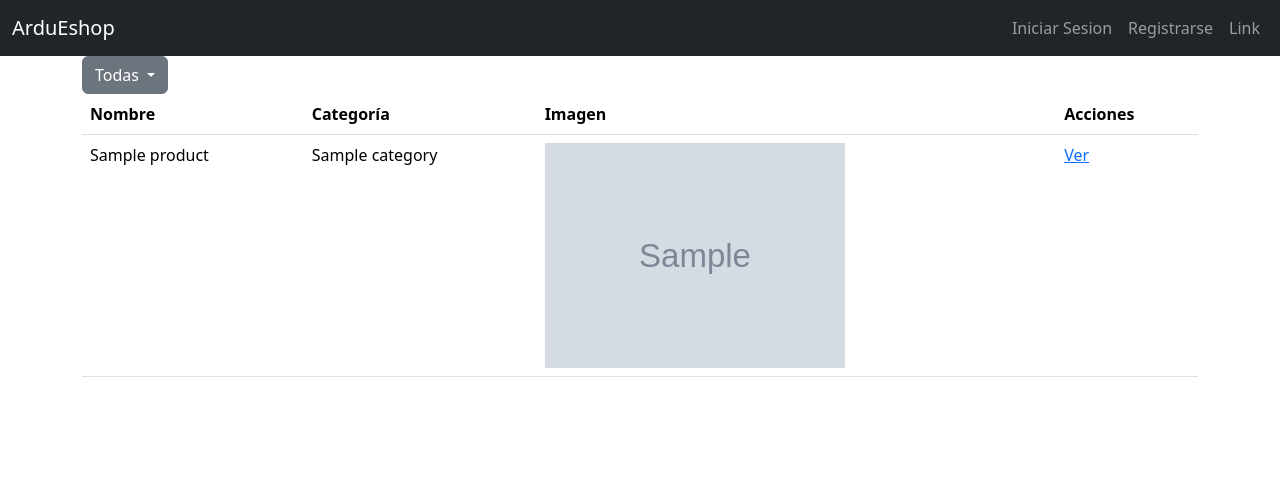
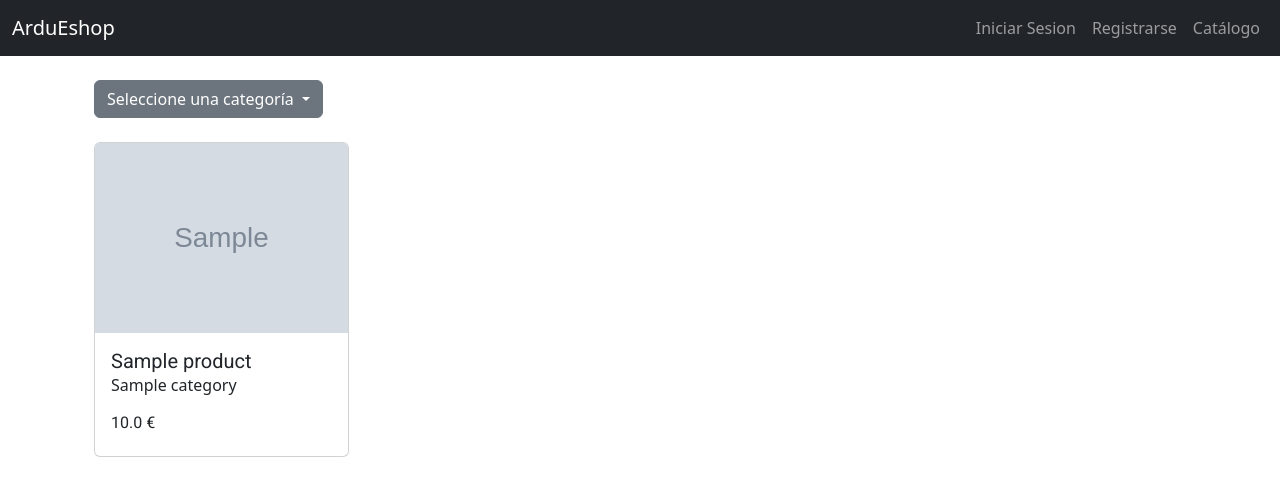
Before and after one commit to NEXUS-PGPI/ardueshop, a Django app: page /product/ in a window 1280 px wide. Shown: the top 496 px of the page. Run offline with Django 4.2, Linux system fonts and the light colour scheme; tables that the repository leaves empty hold one stand-in row (values such as "Sample post"); grey boxes marked "Sample" are stand-in pictures; some libraries are stand-ins or nearby versions.

Commit message:
fix: Improve styles
Styles for catalogue and products have been improved

```diff
--- a/ardueshop/base/templates/base/base.html
+++ b/ardueshop/base/templates/base/base.html
@@ -5,6 +5,29 @@
     <script src="https://code.jquery.com/jquery-3.3.1.slim.min.js" integrity="sha384-q8i/X+965DzO0rT7abK41JStQIAqVgRVzpbzo5smXKp4YfRvH+8abtTE1Pi6jizo" crossorigin="anonymous"></script>
     <script src="https://cdnjs.cloudflare.com/ajax/libs/popper.js/1.14.3/umd/popper.min.js" integrity="sha384-ZMP7rVo3mIykV+2+9J3UJ46jBk0WLaUAdn689aCwoqbBJiSnjAK/l8WvCWPIPm49" crossorigin="anonymous"></script>
     <script src="https://stackpath.bootstrapcdn.com/bootstrap/4.1.1/js/bootstrap.min.js" integrity="sha384-smHYKdLADwkXOn1EmN1qk/HfnUcbVRZyYmZ4qpPea6sjB/pTJ0euyQp0Mk8ck+5T" crossorigin="anonymous"></script>
+
+      <!-- Add a link to Google Fonts to import the desired font -->
+  <link rel="preconnect" href="https://fonts.googleapis.com">
+  <link rel="preconnect" href="https://fonts.gstatic.com" crossorigin>
+  <link href="https://fonts.googleapis.com/css2?family=Roboto:wght@400;700&display=swap" rel="stylesheet">
+
+  <style>
+      /* Apply the font to specific elements */
+      body {
+          font-family: 'Roboto', sans-serif;
+      }
+      h1,
+      h2,
+      h3,
+      h4,
+      h5,
+      h6 {
+          font-family: 'Roboto', sans-serif;
+          /* Adjust font weights and other styles if needed */
+          /* font-weight: 700; */
+      }
+      /* Add other styles here */
+  </style>
 
   {% load bootstrap5 %}
   {% bootstrap_css %}
@@ -38,7 +61,7 @@
           {% endif %}
         <ul class="navbar-nav">
           <li class="nav-item">
-            <a class="nav-link" href="#">Link</a>
+            <a class="nav-link" href="/catalogue">Catálogo</a>
           </li>
         </ul>
       </div>
--- a/ardueshop/product/templates/product/product_list.html
+++ b/ardueshop/product/templates/product/product_list.html
@@ -2,74 +2,56 @@
 {% load static %}
 {% block title %}ArduEshop{% endblock %}
 {% block content %}
+<style>
 
-    <table class="table">
-        <thead>
-        <tr>
-            <th scope="col">Nombre</th>
-            <th scope="col">Categoría</th>
-            <th scope="col">Imagen</th>
-            <th scope="col">Acciones</th>
-             <div class="dropdown show">
-                    <a class="btn btn-secondary dropdown-toggle" href="#" role="button" id="dropdownMenuLink"
-                       data-toggle="dropdown" aria-haspopup="true" aria-expanded="false">
-                        Todas
-                    </a>
-
+    .card:hover {
+        transform: scale(1.05);
+        transition: transform 0.3s ease;
+        cursor: pointer;
+    }
+</style>
+<div class="container mt-4">
+    <div class="row">
+        <div class="col-md-12">
+            <div class="dropdown">
+                <button class="btn btn-secondary dropdown-toggle" type="button" id="dropdownMenuLink" data-toggle="dropdown" aria-haspopup="true" aria-expanded="false">
+                    Seleccione una categoría
+                </button>
                 <div class="dropdown-menu" aria-labelledby="dropdownMenuLink">
-                        <a class="dropdown-item" href="#" data-category="Todas">Todas</a>
+                    <a class="dropdown-item" href="#" data-category="Todas" onclick="filterProducts('Todas')">Todas</a>
                     {% for category in categories %}
-                            <a class="dropdown-item" href="#" data-category="{{ category.name }}">{{ category.name }}</a>
+                    <a class="dropdown-item" href="#" data-category="{{ category.name }}" onclick="filterProducts('{{ category.name }}')">{{ category.name }}</a>
                     {% endfor %}
                 </div>
             </div>
-        </tr>
-        </thead>
-        <tbody>
+        </div>
+    </div>
+    <div class="row mt-4">
         {% for product in products %}
-                <tr class="producto" data-category="{{ product.category.name }}">
-                    <td>{{ product.name }}</td>
-                    <td>{{ product.category.name }}</td>
-                    <td><img src="{{ product.image.url }}" alt="{{ product.name }}" style="max-width: 300px;"></td>
-                    <td><a href="/catalogue/{{ product.id }}">Ver</a></td>
-                </tr>
+        <div class="col-md-3 mb-4 product-card" data-category="{{ product.category.name }}" onclick="window.location.href='/product/{{ product.id }}';" style="cursor: pointer;">
+            <div class="card">
+                <img src="{{ product.image.url }}" class="card-img-top" alt="{{ product.name }}">
+                <div class="card-body">
+                    <h5 class="card-title mb-0">{{ product.name }}</h5>
+                    <p class="card-text">{{ product.category.name }}</p>
+                    <h6>{{ product.price }} €</h6>
+                </div>
+            </div>
+        </div>
         {% endfor %}
-        </tbody>
-    </table>
+    </div>
+</div>
 
 <script>
-        document.addEventListener('DOMContentLoaded', function() {
-            var dropdownItems = document.querySelectorAll('.dropdown-item');
-            var selectedCategoryElement = document.getElementById('dropdownMenuLink');
-
-            dropdownItems.forEach(function(item) {
-                item.addEventListener('click', function(event) {
-                    var opcionSeleccionada = event.target.getAttribute('data-category');
-
-                    if (opcionSeleccionada) {
-                        selectedCategoryElement.textContent = opcionSeleccionada;
-
-                        // Ocultar todos los productos
-                        var productos = document.querySelectorAll('.producto');
-                        productos.forEach(function(producto) {
-                            producto.style.display = "none";
-                        });
-
-                        // Mostrar productos de la categoría seleccionada
-                        var productosCategoria;
-                        if (opcionSeleccionada == 'Todas') {
-                            productosCategoria = productos;  // Si se seleccionó 'Todas', mostrar todos los productos
+    function filterProducts(category) {
+        var productCards = document.querySelectorAll('.product-card');
+        productCards.forEach(function(card) {
+            if (category === 'Todas' || card.dataset.category === category) {
+                card.style.display = 'block';
             } else {
-                            productosCategoria = document.querySelectorAll('.producto[data-category="' + opcionSeleccionada + '"]');
-                        }
-                        productosCategoria.forEach(function(productoCategoria) {
-                            productoCategoria.style.display = "table-row";
-                        });
-                    } else {
-                        console.error("No se encontró el elemento con id 'opcionSeleccionada'");
+                card.style.display = 'none';
             }
         });
-            });
-        });
+    }
 </script>
 {% endblock %}
--- a/ardueshop/product/views.py
+++ b/ardueshop/product/views.py
@@ -5,7 +5,9 @@ from .models import Product, Category
 # Create your views here.
 def product_detail(request, id):
     product = get_object_or_404(Product, id=id)
-    return render(request, 'product/detail.html', {'product': product})
+    quantity_range = range(1, 11)  # This generates numbers from 1 to 10
+
+    return render(request, 'product/detail.html', {'product': product, 'quantity_range': quantity_range})
 def catalogue(request):
     products = Product.objects.all()
     categories = Category.objects.all()
```
Also changed, not shown: ardueshop/product/templates/product/detail.html (+83 -25 lines). Lines whose indentation alone changed are shown as unchanged.
